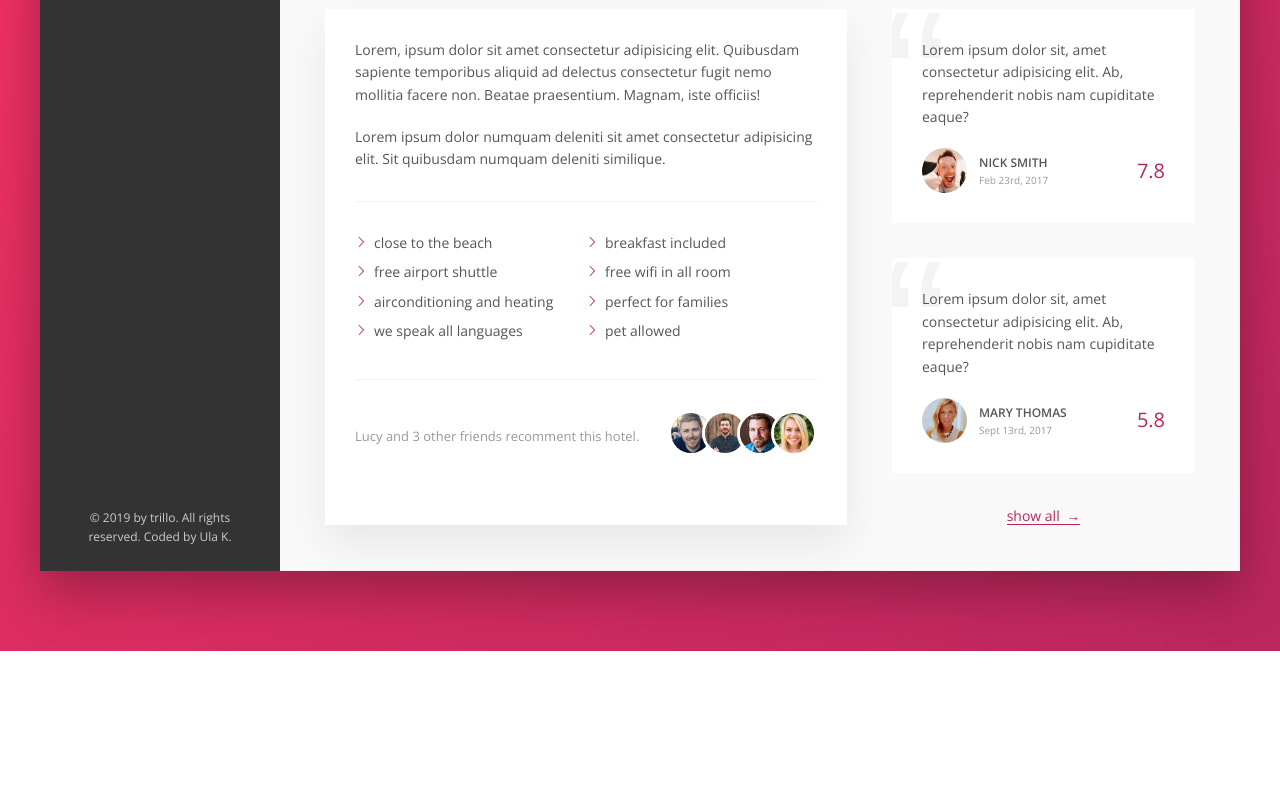
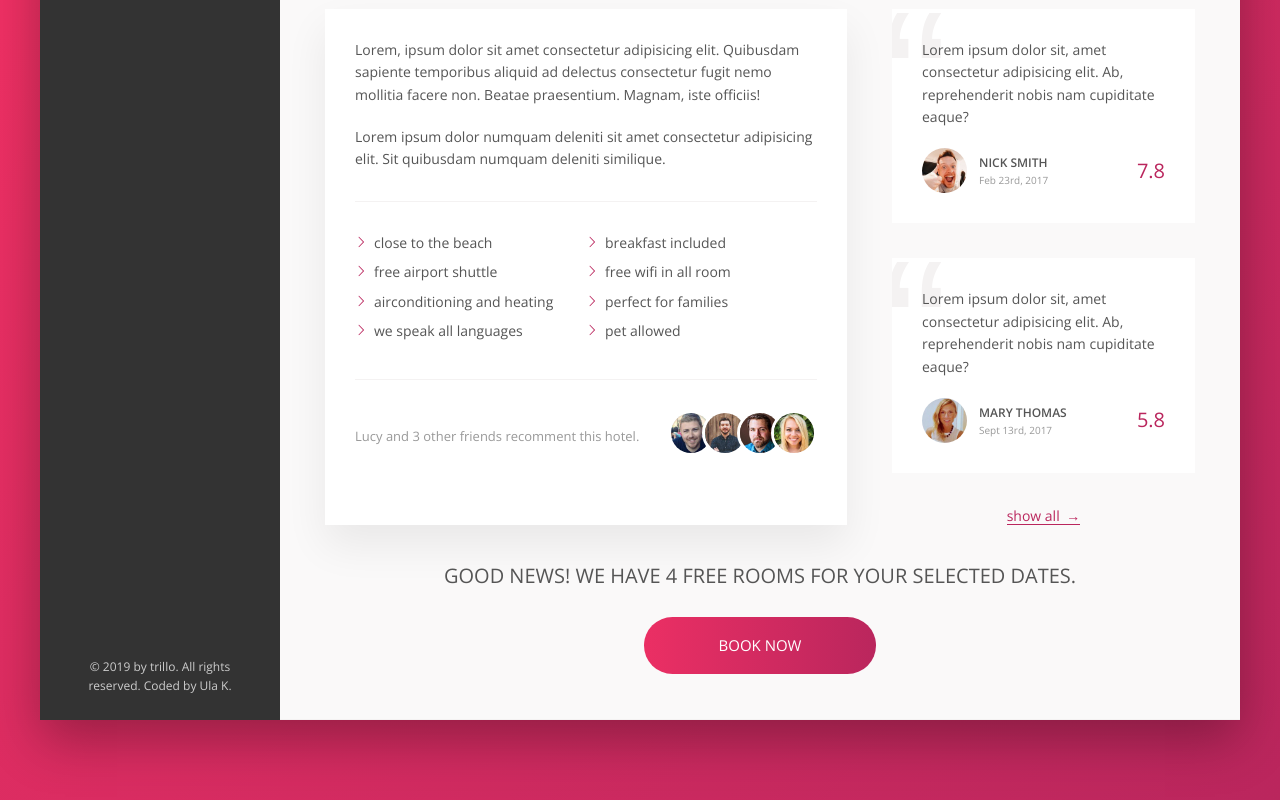
Before and after one commit to UlaKrawczyk/trillo, a website: page src/content/index.html in a window 1280 px wide. Shown: the part 629-1429 px from the top of the page. Before the commit the page ends 1280 px from the top, so only its background shows below. Drawn offline with nearby package versions, Linux system fonts and the light colour scheme; files that its build step writes are made by us from their sources; files whose address does not match are found by name.

Commit message:
feat: hotel-view -> details -> cta

```diff
--- a/src/content/index.html
+++ b/src/content/index.html
@@ -176,6 +176,7 @@
             <figure class="review">
               <blockquote class="review__text">Lorem ipsum dolor sit, amet consectetur adipisicing elit. Ab,
                 reprehenderit nobis nam cupiditate eaque?</blockquote>
+
               <figcaption class="review__user">
                 <img src="assets/img/user-1.jpg" alt="user 1" class="review__photo">
                 <div class="review__user-box">
@@ -198,11 +199,18 @@
                 <div class="review__rating">5.8</div>
               </figcaption>
             </figure>
-
             <button class="btn-inline">show all <span>&rarr;</span></button>
           </div>
+
+          <div class="cta">
+            <h2 class="cta__book-now">Good news! We have 4 free rooms for your selected dates.</h2>
+            <button class="btn">
+              <span class="btn__visible">Book now</span>
+              <span class="btn__invisible">Ony 4 rooms left</span>
+            </button>
+          </div>
+
         </div>
-
       </main>
     </div>
   </div>
--- a/src/scss/base/_layout.scss
+++ b/src/scss/base/_layout.scss
@@ -36,6 +36,7 @@
 
 .details {
   display: flex;
+  flex-wrap: wrap;
   background-color: var(--color-grey-light-1);
   padding: 4.5rem;
   border-bottom: var(--line);
@@ -57,3 +58,7 @@
   flex-direction: column;
   align-items: center;
 }
+
+.cta {
+  flex: 1;
+}
--- a/src/scss/components/_hotel-view.scss
+++ b/src/scss/components/_hotel-view.scss
@@ -1,4 +1,4 @@
-//*hotel gallery
+//*hotel-view - gallery
 
 .gallery {
   display: flex;
@@ -8,7 +8,7 @@
   }
 }
 
-//*hotel overview
+//*hotel-view - overview
 
 .overview {
   display: flex;
@@ -65,7 +65,7 @@
   }
 }
 
-//*button inline
+//*button inline + wersja ze spanem -->
 
 .btn-inline {
   display: inline-block;
@@ -75,16 +75,16 @@
   border-bottom: 1px solid currentColor;
   background-color: transparent;
   cursor: pointer;
-  transition: 0.2s;
+  transition: color 0.2s;
   backface-visibility: hidden;
 
   & span {
     margin-left: 3px;
     transition: margin-left 0.2s;
   }
+
   &:hover {
     color: var(--color-grey-dark-1);
-
     span {
       margin-left: 8px;
     }
@@ -95,7 +95,9 @@
   }
 }
 
-//*hotel-view --> description
+//*hotel-view --> detail
+//*           --> description
+
 .paragraph:not(:last-of-type) {
   margin-bottom: 2rem;
 }
@@ -141,14 +143,19 @@
     height: 4rem;
     border-radius: 50%;
     border: 3px solid #fff;
+    transition: all 0.3s;
+
     &:not(:last-child) {
       margin-right: -1.5rem;
     }
+
+    &:hover {
+      transform: scale(1.4);
+    }
   }
 }
-
-//*hotel-view --> user-reviews
-
+//*hotel-view --> detail
+//*           --> user-reviews
 .review {
   background-color: #fff;
   box-shadow: var(--line);
@@ -156,7 +163,6 @@
   margin-bottom: 3.5rem;
   position: relative;
   overflow: hidden;
-
   &::before {
     content: "\201C";
     position: absolute;
@@ -168,7 +174,6 @@
     line-height: 1;
     z-index: 1;
   }
-
   &__text {
     margin-bottom: 2rem;
     position: relative;
@@ -201,3 +206,61 @@
     color: var(--color-primary-dark);
   }
 }
+
+//*hotel-view --> detail
+//*           --> cta
+.cta {
+  padding: 3.5rem 3rem 0 3rem;
+  text-align: center;
+
+  &__book-now {
+    text-transform: uppercase;
+    font-size: 2rem;
+    font-weight: 300;
+    margin-bottom: 2.5rem;
+  }
+}
+//*           --> cta button
+.btn {
+  position: relative;
+  font-size: 1.5rem;
+  font-weight: 300;
+  text-transform: uppercase;
+  border: none;
+  border-radius: 100px;
+  background-image: linear-gradient(to right, var(--color-primary), var(--color-primary-dark));
+  color: white;
+  overflow: hidden;
+  cursor: pointer;
+
+  & > * {
+    display: inline-block;
+    width: 100%;
+    height: 100%;
+    transition: 0.3s;
+  }
+
+  &__visible {
+    padding: 2rem 7.5rem;
+  }
+  &__invisible {
+    position: absolute;
+    top: -100%;
+    left: 0;
+    padding: 2rem 0;
+  }
+  &:hover {
+    background-image: linear-gradient(to left, var(--color-primary), var(--color-primary-dark));
+  }
+  &:hover &__visible {
+    transform: translateY(100%);
+  }
+  &:hover &__invisible {
+    top: 0;
+  }
+
+  &:focus {
+    outline: none;
+    animation: pulsate 1s infinite;
+  }
+}
```
